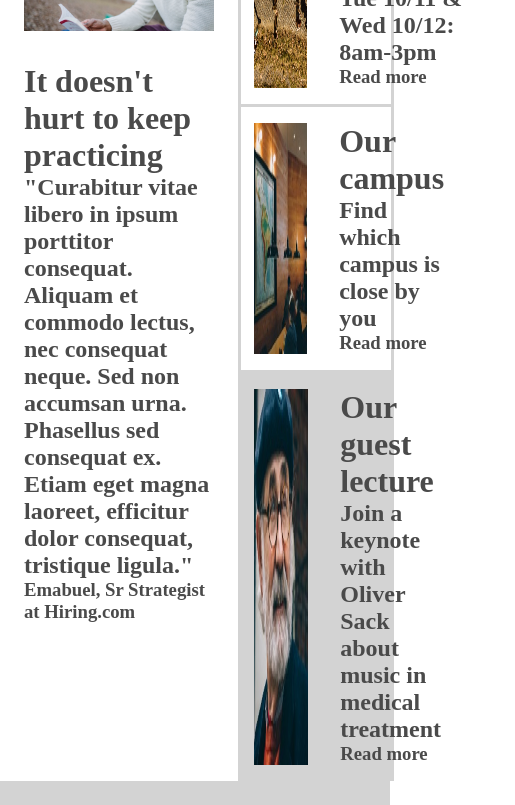
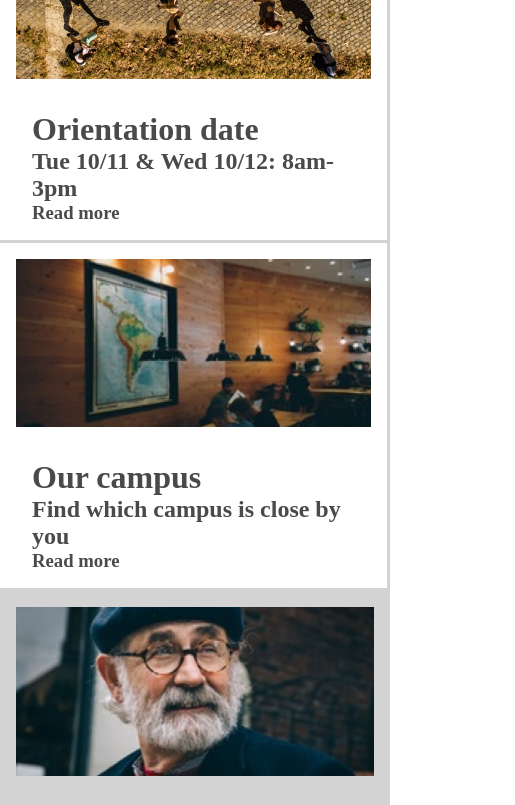
Before and after one commit to Monikacg/Colmar-Academy, a plain HTML site: page index.html in a window 390 px wide. Shown: the part 664-1469 px from the top of the page, 515 px wide, since content can reach past the window. Drawn offline with Linux system fonts and the light colour scheme.

Commit message:
Fixing second section layout on mobile

```diff
--- a/index.html
+++ b/index.html
@@ -59,7 +59,8 @@
       <!-- boxes -->
       <div class="boxes">
         <div class="h-box" id="b">
-          <img src="resources\images\information-orientation.jpg" alt="">
+          <img class="desktop" src="resources\images\information-orientation.jpg" alt="">
+          <img class="mobile" src="resources\images\information-orientation-mobile.jpg" alt="">
           <div class="text">
             <h1>Orientation date</h1>
             <h2>Tue 10/11 & Wed 10/12: 8am-3pm</h2>
@@ -67,7 +68,8 @@
           </div>
         </div>
         <div class="h-box" id="b">
-          <img src="resources\images\information-campus.jpg" alt="">
+          <img class="desktop" src="resources\images\information-campus.jpg" alt="">
+          <img class="mobile" src="resources\images\information-campus-mobile.jpg" alt="">
           <div class="text">
             <h1>Our campus</h1>
             <h2>Find which campus is close by you</h2>
@@ -75,7 +77,8 @@
           </div>
         </div>
         <div class="h-box" id="guest" id="b">
-          <img src="resources\images\information-guest-lecture.jpg" alt="">
+          <img class="desktop" src="resources\images\information-guest-lecture.jpg" alt="">
+          <img class="mobile" src="resources\images\information-guest-lecture-mobile.jpg" alt="">
           <div class="text">
             <h1>Our guest lecture</h1>
             <h2>Join a keynote with Oliver Sack about music in medical treatment</h2>
--- a/resources/css/index.css
+++ b/resources/css/index.css
@@ -189,6 +189,46 @@ button {
   justify-content: center;
 }
 
+.h-box .mobile {
+  display: none;
+}
+
+@media only screen and (max-width: 650px){
+  .slide {
+    flex-direction: column;
+  }
+
+  .practicing {
+    display: none;
+  }
+
+  .boxes {
+    width: auto;
+    margin-left: 0;
+  }
+
+  .h-box {
+    flex-direction: column;
+  }
+
+  .h-box img {
+    width: auto;
+  }
+
+  .h-box .desktop {
+    display: none;
+  }
+
+  .h-box .mobile {
+    display: block;
+  }
+
+  .text h1, h2, h3 {
+    padding: 0 16px;
+  }
+}
+
+
 .start {
   background-color: lightgray;
   width: 100%;
```
